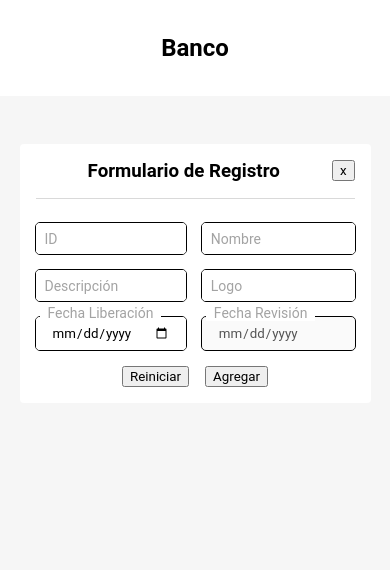
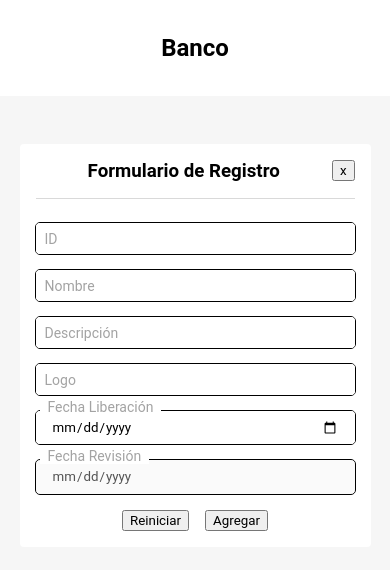
Before and after one commit to ricardojimenezdevsu/test-productos-financieros, an Angular app: page /products/add in a window 390 px wide. Shown: the top 570 px of the page. Built offline with nearby package versions, Linux system fonts and the light colour scheme.

Commit message:
responsive form

```diff
--- a/src/app/financial-products/financial-product-form/financial-product-form.component.css
+++ b/src/app/financial-products/financial-product-form/financial-product-form.component.css
@@ -1,5 +1,6 @@
 form {
-    display: grid;
+    display: flex;
+    flex-direction: column;
     gap: 16px;
     padding-top: 24px;
     input {
@@ -9,7 +10,13 @@ form {
         color: #ff0000b4;
     }
 }
-
+.form-row {
+    display: flex;
+    gap: 16px;
+    div {
+        flex: 1;
+    }
+}
 .form-actions {
     display:  flex;
     gap: 16px;
@@ -19,12 +26,12 @@ form {
     grid-column: span 2 / span 2;
 }
 @media screen and (min-width: 0px){
-    form {
-        grid-template-columns: 1fr;
+    .form-row {
+        flex-direction: column;
     }
 }
-@media screen and (min-width: 400px){
-    form {
-        grid-template-columns: repeat(2,1fr);
+@media screen and (min-width: 768px){
+    .form-row {
+        flex-direction: row;
     }
 }
--- a/src/app/financial-products/financial-product-form/financial-product-form.component.html
+++ b/src/app/financial-products/financial-product-form/financial-product-form.component.html
@@ -4,6 +4,7 @@
         <button type="button" (click)="onCloseForm()" style="float: right;">x</button>
     </h3>
     <form [formGroup]="productForm" (ngSubmit)="onSubmit()">
+        <div class="form-row">
             <div>
                 <app-input label="ID" placeholder="ID" formControlName="id" type="text" />
                 @if (id.errors && (id.touched || id.dirty)) {
@@ -35,6 +36,8 @@
                     }
                 }
             </div>
+        </div>
+        <div class="form-row">
             <div>
                 <app-input label="Descripción" placeholder="Descripción" formControlName="description" type="text" />
                 @if (description.errors && (description.touched || description.dirty)) {
@@ -55,6 +58,8 @@
                     <small class="error">Este campo es requerido</small>
                 }
             </div>
+        </div>
+        <div class="form-row">
             <div>
                 <app-input type="date" placeholder="Fecha Liberación" label="Fecha Liberación" formControlName="releaseDate" />
                 @if (releaseDate.errors && (releaseDate.touched || releaseDate.dirty)) {
@@ -69,6 +74,8 @@
             <div>
                 <app-input type="date" placeholder="Fecha Revisión" label="Fecha Revisión" formControlName="revisionDate" />
             </div>
+        </div>
+
         <div class="form-actions">
             <button type="button" (click)="onCancel()" qa-id="cancel-btn">Reiniciar</button>
             <button type="submit">{{ !isEditing() ? 'Agregar' : 'Editar' }}</button>
```
Lines whose indentation alone changed are shown as unchanged.
